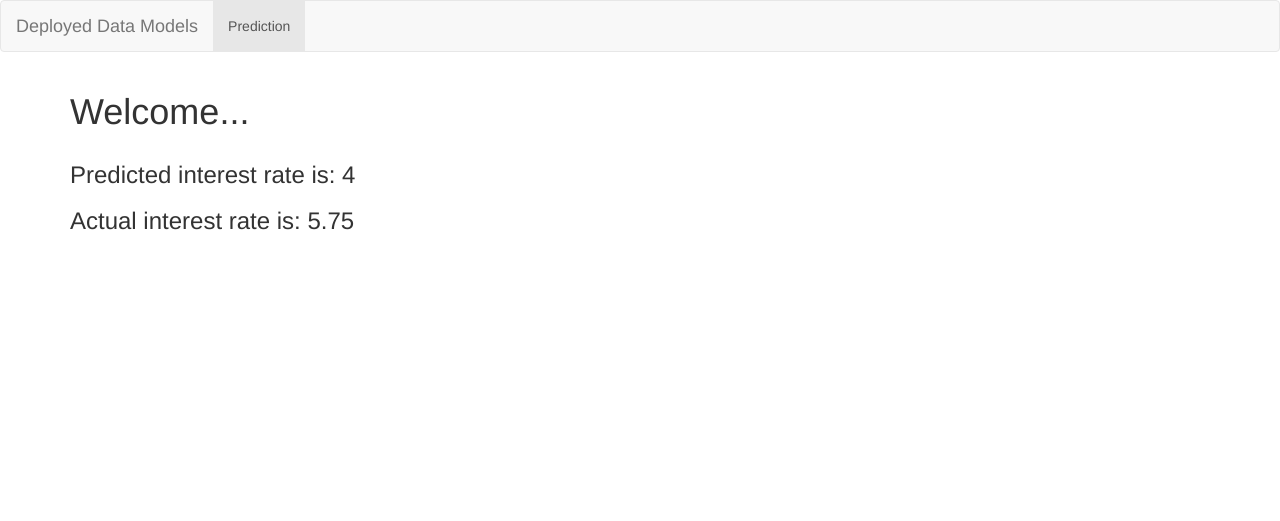
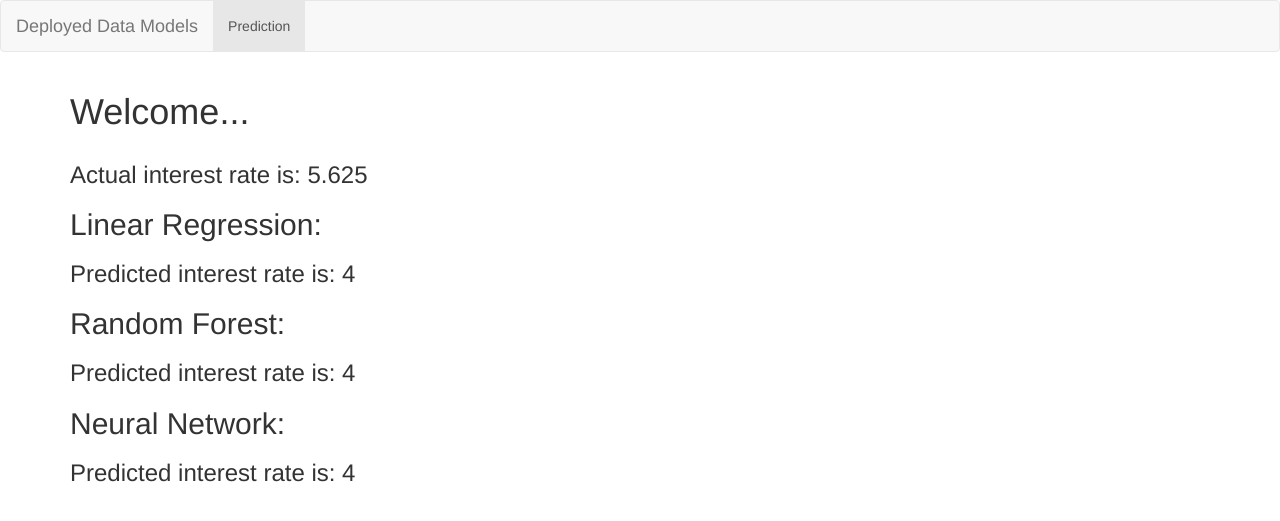
Before and after one commit to joshisn26/Machine-Learning-As-a-Service, a Flask app: template templates/success.html in a window 1280 px wide. Shown: the top 521 px of the page. Run offline with Flask 2, Linux system fonts and the light colour scheme; the template is opened without the code that fills it: most values are stand-ins (such as "Sample title", 1, 10 or a date in 2020); some libraries are stand-ins or nearby versions.

Commit message:
complete app

```diff
--- a/app.py
+++ b/app.py
@@ -6,12 +6,76 @@ import urllib.request
 
 app = Flask(__name__)
 app.secret_key = "mysec-key"
+def linear(body, output):
+	#Linear Regression
+	url = 'https://ussouthcentral.services.azureml.net/workspaces/7a01f9d6cb9b4df09ebc6b306c3a06f0/services/2a4594c77fb147ef9876506f4dc66e9d/execute?api-version=2.0&format=swagger'
+	api_key = 'JhBn9dZ907p1ZbJHk+UflP7pDvANyha/8aOH6sk+T06wJwU+bcXdtW+bH4B7c8CKo+ivDtsH+m4cpXUAoMVh2A=='
+	headers = {'Content-Type':'application/json', 'Authorization':('Bearer '+ api_key)}
+
+	req = urllib.request.Request(url, body, headers)
+
+	try:
+		response = urllib.request.urlopen(req)
+
+		result = response.read()
+		response_dict = json.loads(result)
+		output.append(response_dict['Results']['output1'][0]["Scored Labels"])
+		est_int_rate = response_dict['Results']['output1'][0]["Scored Labels"]
+		print("Interest rate using linear regression: ", est_int_rate)
+	except urllib.error.HTTPError as error:
+		print("The request failed with status code: " + str(error.code))
+
+		# Print the headers - they include the requert ID and the timestamp, which are useful for debugging the failure
+		print(error.info())
+		print(json.loads(error.read().decode("utf8", 'ignore')))
+
+def random_forest(body, output):
+	#Random Forest
+	url = 'https://ussouthcentral.services.azureml.net/workspaces/7a01f9d6cb9b4df09ebc6b306c3a06f0/services/0a8caca2172f484db41147b2fc11b1e8/execute?api-version=2.0&format=swagger'
+	api_key = 'pJe/ZBkwkI9qdrrSJYaCG28QOQTYot3STfGdXqY0ewJr4nSTk8hJa16JelDGvi4vv7QKwdiCB336Y+FH/zWomw==' # Replace this with the API key for the web service
+	headers = {'Content-Type':'application/json', 'Authorization':('Bearer '+ api_key)}
+	req = urllib.request.Request(url, body, headers)
+
+	try:
+		response = urllib.request.urlopen(req)
+		result = response.read()
+		response_dict = json.loads(result)
+		output.append(response_dict['Results']['output1'][0]["Scored Label Mean"])
+		est_int_rate = response_dict['Results']['output1'][0]["Scored Label Mean"]
+		print("Interest rate using random forest: ", est_int_rate)
+	except urllib.error.HTTPError as error:
+		print("The request failed with status code: " + str(error.code))
+
+		# Print the headers - they include the requert ID and the timestamp, which are useful for debugging the failure
+		print(error.info())
+		print(json.loads(error.read().decode("utf8", 'ignore')))
+
+def Neural_net(body, output):
+	#Neural Network
+	url = 'https://ussouthcentral.services.azureml.net/workspaces/7a01f9d6cb9b4df09ebc6b306c3a06f0/services/c945809ba42c402694e09f804d1cdce9/execute?api-version=2.0&format=swagger'
+	api_key = 'lo37PdM3tV+SuONo7etDvYldNN7ApcD0GHcqTCtFXAb71ZG5/qcBuDwO6BrzL5EZGa0d5U3H8c/0pH2R+c513A==' # Replace this with the API key for the web service
+	headers = {'Content-Type':'application/json', 'Authorization':('Bearer '+ api_key)}
+	req = urllib.request.Request(url, body, headers)
+
+	try:
+		response = urllib.request.urlopen(req)
+		result = response.read()
+		response_dict = json.loads(result)
+		output.append(response_dict['Results']['output1'][0]["Scored Labels"])
+		est_int_rate = response_dict['Results']['output1'][0]["Scored Labels"]
+		print("Interest rate using Neural Network: ", est_int_rate)
+	except urllib.error.HTTPError as error:
+		print("The request failed with status code: " + str(error.code))
+		# Print the headers - they include the requert ID and the timestamp, which are useful for debugging the failure
+		print(error.info())
+		print(json.loads(error.read().decode("utf8", 'ignore')))
 
 
 @app.route("/prediction", methods =["GET" , "POST"])
 def prediction():
 	form = predictionForm()
 	if request.method == "POST":
+		cn = form.id.data
 		credit_score = form.credit_score.data
 		first_payment_date = form.first_payment_date.data
 		fthb_flag = form.fthb_flag.data
@@ -47,29 +111,12 @@ def prediction():
 			}
 		}
 		body = str.encode(json.dumps(data))
-
-		url = 'https://ussouthcentral.services.azureml.net/workspaces/7a01f9d6cb9b4df09ebc6b306c3a06f0/services/2a4594c77fb147ef9876506f4dc66e9d/execute?api-version=2.0&format=swagger'
-		api_key = 'JhBn9dZ907p1ZbJHk+UflP7pDvANyha/8aOH6sk+T06wJwU+bcXdtW+bH4B7c8CKo+ivDtsH+m4cpXUAoMVh2A=='
-		headers = {'Content-Type':'application/json', 'Authorization':('Bearer '+ api_key)}
-
-		req = urllib.request.Request(url, body, headers)
-
-		try:
-			response = urllib.request.urlopen(req)
-
-			result = response.read()
-			response_dict = json.loads(result)
-			print(result)
-			est_int_rate = response_dict['Results']['output1'][0]["Scored Labels"]
-			print("Interest rate: ", est_int_rate)
-		except urllib.error.HTTPError as error:
-			print("The request failed with status code: " + str(error.code))
-
-			# Print the headers - they include the requert ID and the timestamp, which are useful for debugging the failure
-			print(error.info())
-			print(json.loads(error.read().decode("utf8", 'ignore')))
-
-		return render_template("success.html", pred_int_rate = est_int_rate)
+		output = []
+		linear(body,output)
+		random_forest(body,output)
+		Neural_net(body,output)
+		print("case" , cn)
+		return render_template("success.html", pred_int_rate = output, caseno = cn)
 	elif request.method == 'GET':
 		return render_template('prediction.html',form=form)
 
--- a/forms.py
+++ b/forms.py
@@ -4,7 +4,7 @@ from wtforms.validators import DataRequired
 
 
 class predictionForm(Form):
-	#id1 = StringField('ID')
+	id = StringField('ID')
 	credit_score = StringField('Credit Score', validators=[DataRequired(message ="Please enter credit score")])
 	first_payment_date = StringField('First Payment Date', validators=[DataRequired(message ="Please enter a First Payment Date")])
 	fthb_flag = StringField('First Time house Buyer flag', validators=[DataRequired(message ="Please enter a fthb flag")])
--- a/templates/success.html
+++ b/templates/success.html
@@ -2,8 +2,17 @@
 
 {% block content %}
 <div class="container">
-<h3>Predicted interest rate is: {{ pred_int_rate }}</h3>
+{% if caseno == '1' %}
 <h3>Actual interest rate is: 5.75</h3>
+{% else %}
+<h3>Actual interest rate is: 5.625</h3>
+{% endif %}
+<h2>Linear Regression:</h2>
+<h3>Predicted interest rate is: {{ pred_int_rate[0] }}</h3>
+<h2>Random Forest:</h2>
+<h3>Predicted interest rate is: {{ pred_int_rate[1] }}</h3>
+<h2>Neural Network:</h2>
+<h3>Predicted interest rate is: {{ pred_int_rate[2] }}</h3>
 </div>
 
 {% endblock %}
```
Also changed, not shown: templates/prediction.html (+25 -3 lines).
